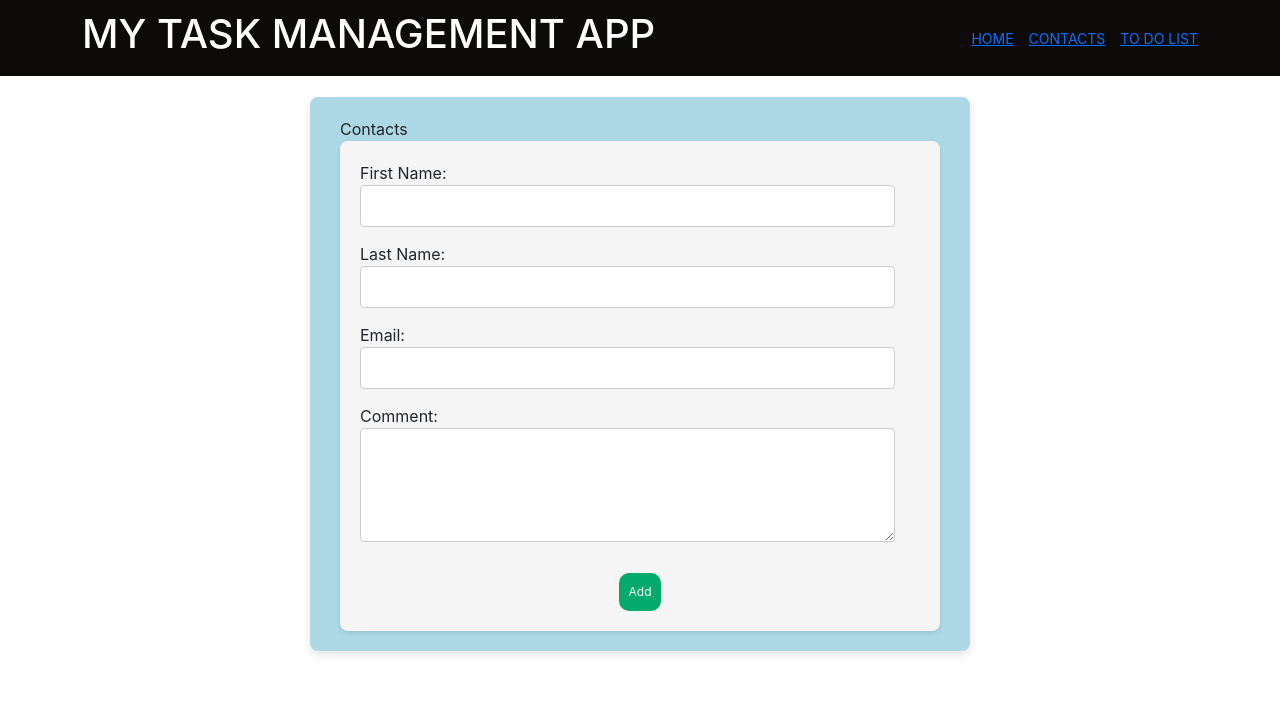
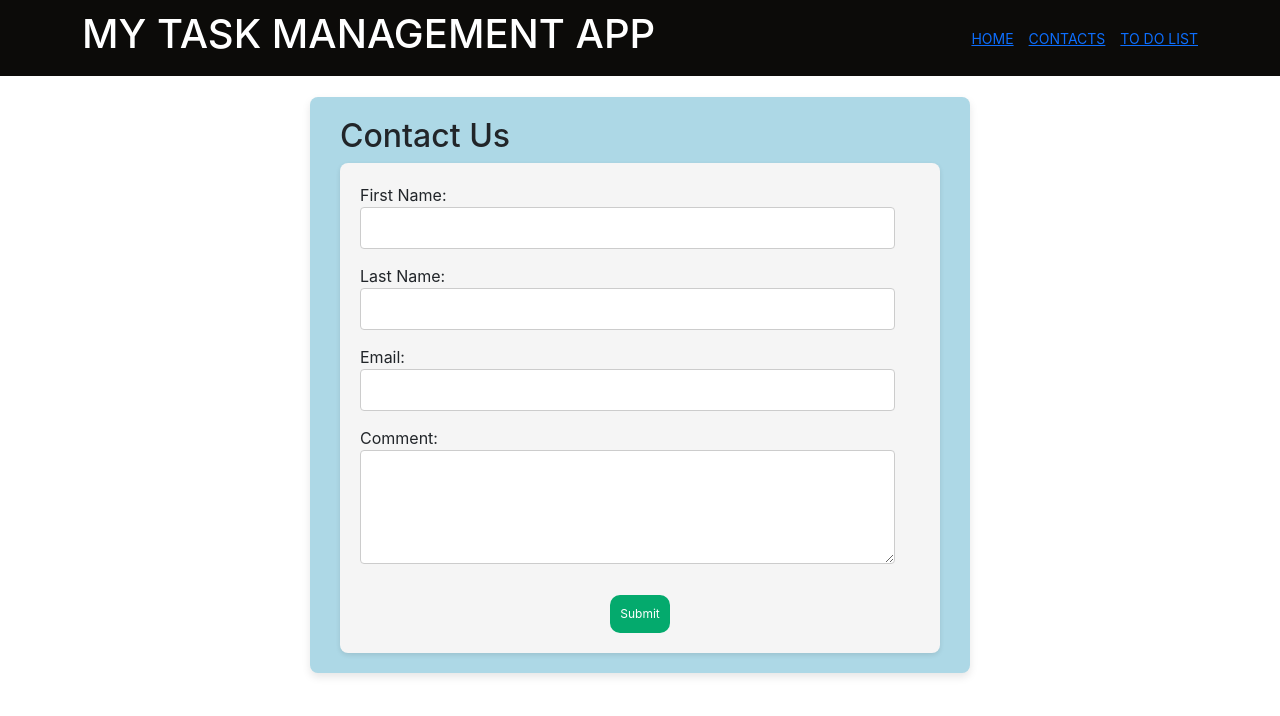
Before and after one commit to kamranvd/task-manage-web-app, a React (Create React App) app: page /#/contacts in a window 1280 px wide. Shown: the top 716 px of the page. Built offline with nearby package versions, Linux system fonts and the light colour scheme.

Commit message:
Added state to contact form

```diff
--- a/src/components/Contacts/Contacts.jsx
+++ b/src/components/Contacts/Contacts.jsx
@@ -1,28 +1,59 @@
-import React from 'react';
-import "./Contacts.css"
+import React, { useState } from 'react';
+import "./Contacts.css";
 
 export default function Contacts() {
+
+  const [firstName, setFirstName] = useState('');
+  const [lastName, setLastName] = useState('');
+  const [email, setEmail] = useState('');
+  const [comment, setComment] = useState('');
+
+  const handleFirstNameChange = (event) => {
+    setFirstName(event.target.value);
+  };
+
+  const handleLastNameChange = (event) => {
+    setLastName(event.target.value);
+  };
+
+  const handleEmailChange = (event) => {
+    setEmail(event.target.value);
+  };
+
+  const handleCommentChange = (event) => {
+    setComment(event.target.value);
+  };
+
+  const handleSubmit = (event) => {
+    event.preventDefault();
+    setFirstName('');
+    setLastName('');
+    setEmail('');
+    setComment('');
+  };
+
   return (
-    <div>Contacts
-        <form className="form-contact">
+    <div>
+      <h2>Contact Us</h2>
+      <form className="form-contact" onSubmit={handleSubmit}>
         <label>
           First Name:
-              <input type="text" name="fname" id="fname" required/>
+          <input type="text" name="fname" id="fname" value={firstName} onChange={handleFirstNameChange} required/>
         </label>
         <label>
           Last Name:
-              <input type="text" name="lname" id="lname" required/>
+          <input type="text" name="lname" id="lname" value={lastName} onChange={handleLastNameChange} required/>
         </label>
         <label>
           Email:
-              <input type="email" name="email" id="email" required/>
+          <input type="email" name="email" id="email" value={email} onChange={handleEmailChange}required/>
         </label>
         <label>
           Comment:
-            <textarea id="comment" name="comment" rows="4" cols="50"></textarea>
+          <textarea id="comment" name="comment" rows="4" cols="50" value={comment} onChange={handleCommentChange}></textarea>
         </label>
-          <button className="btn-contact" type="submit">Add</button>
+        <button className="btn-contact" type="submit">Submit</button>
       </form>
     </div>
-  )
+  );
 }
```
Lines whose indentation alone changed are shown as unchanged.
